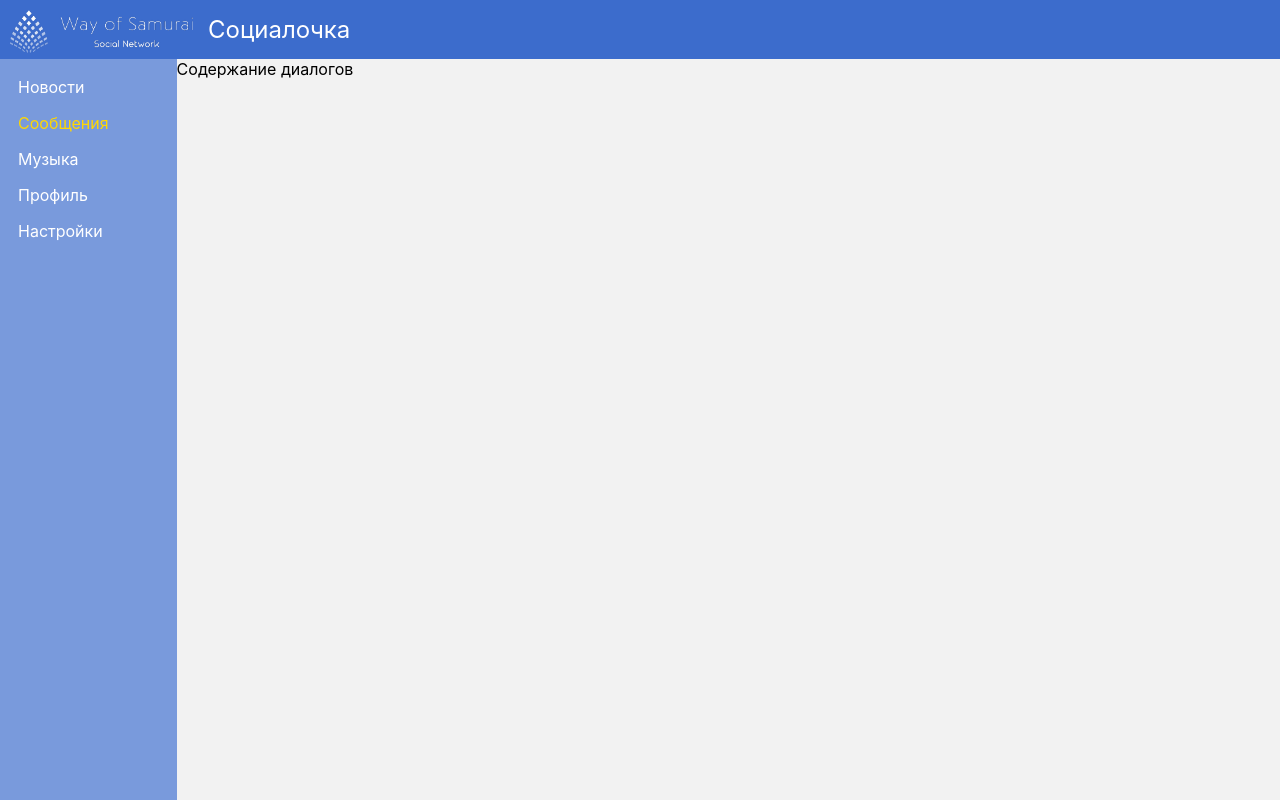
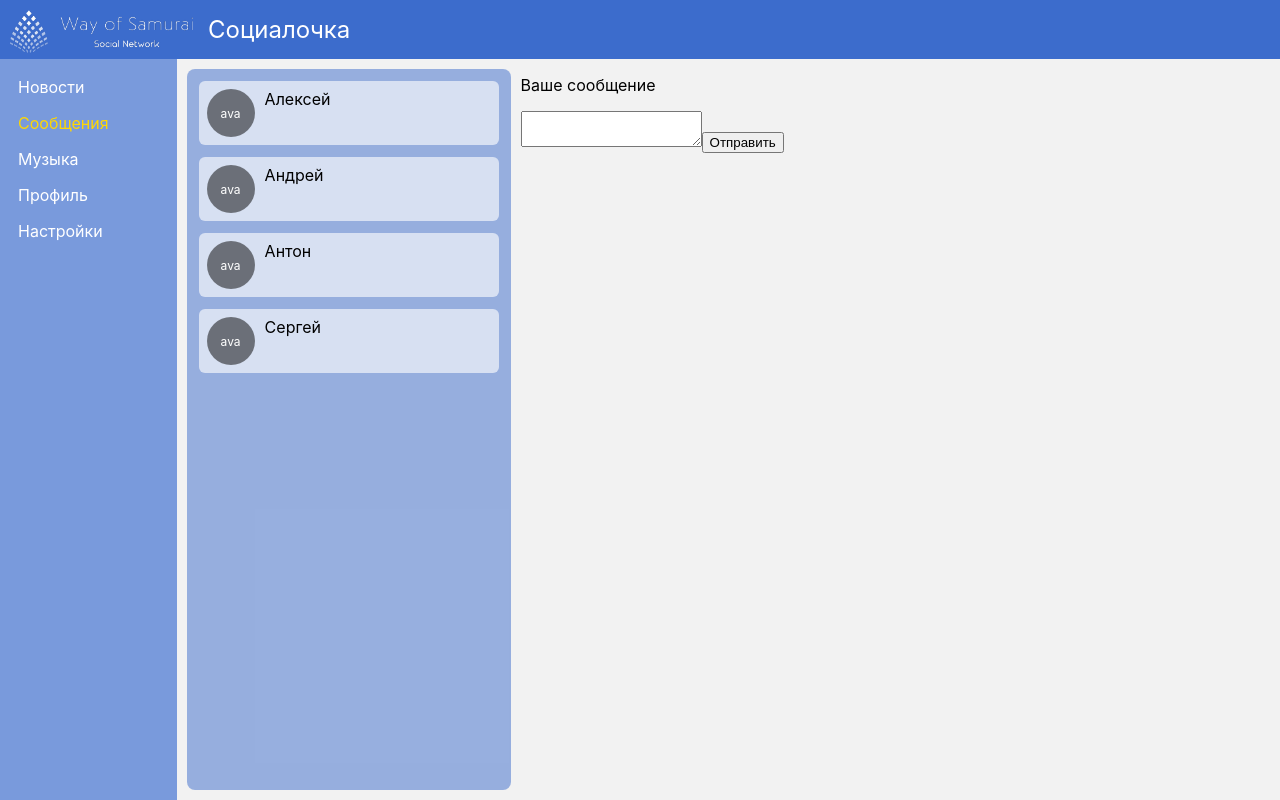
Before and after one commit to Treiol/way-of-samurai, a React (Create React App) app: page /dialogs in a window 1280 px wide. Built offline with nearby package versions, Linux system fonts and the light colour scheme.

Commit message:
added contact list

```diff
--- a/src/App.js
+++ b/src/App.js
@@ -16,7 +16,9 @@ const App = (props) => {
         <Route path="/profile" exact>
           <Profile data={props.state.profileData} onDispatch={props.onDispatch} />
         </Route>
-        <Route path="/dialogs" exact><Dialogs /></Route>
+        <Route path="/dialogs" exact>
+          <Dialogs data={props.state.dialogsData} onDispatch={props.onDispatch} />
+        </Route>
       </div>
     </div>
   );
--- /dev/null
+++ b/src/components/Content/Dialogs/Contact/Contact.jsx
@@ -0,0 +1,16 @@
+import style from './Contact.module.css';
+//import { loadDialogActionCreator } from '../../../redux/state';
+
+const Contact = (props) => {
+  const contactClassName = (props.selected)
+    ? `${style.contact} ${style.selected}`
+    : style.contact;
+  return (
+    <div className={contactClassName}>
+      <div className={style.userAvatar}><span>ava</span></div>
+      <div className={style.userName}>{props.name}</div>
+    </div>
+  );
+};
+
+export default Contact;
--- /dev/null
+++ b/src/components/Content/Dialogs/Contact/Contact.module.css
@@ -0,0 +1,40 @@
+.contact {
+  background:    #FFFFFF9E;
+  border-radius: 6px;
+  cursor:        pointer;
+  display:       inherit;
+  margin:        0 0 12px 0;
+  padding:       8px;
+}
+
+.contact.selected {
+  background: #FFFFFFE6;
+}
+
+.contact:last-child {
+  margin: 0;
+}
+
+.contact > .userAvatar {
+  background:    #00000080;
+  border-radius: 24px;
+  color:         #FFFFFF;
+  display:       inherit;
+  font-size:     12px;
+  height:        48px;
+  margin:        0 10px 0 0;
+  max-width:     48px;
+  min-width:     48px;
+  width:         48px;
+}
+
+.contact > .userAvatar > span {
+  height: fit-content;
+  margin: auto;
+}
+/*
+.contact > .userName {
+
+  overflow-y:    visible;
+
+}*/
--- a/src/components/Content/Dialogs/Dialogs.jsx
+++ b/src/components/Content/Dialogs/Dialogs.jsx
@@ -1,8 +1,24 @@
-//import style from './Dialogs.module.css';
+import style   from './Dialogs.module.css';
+import Contact from './Contact/Contact';
 
-const Dialogs = () => {
+const Dialogs = (props) => {
+  const contacts = props.data.contacts.map(
+    (contact) => (contact.id === props.data.currentContactId)
+      ? <Contact id={contact.id} name={contact.name} selected />
+      : <Contact id={contact.id} name={contact.name} />
+  );
   return (
-    <div className={`content`}>Содержание диалогов</div>
+    <div className={`content ${style.content} ${style.dialogs}`}>
+      <div className={style.contactList}>{contacts}</div>
+      <div className={`dialog`}>
+        <div className={`dialogMessages`}></div>
+        <div className={`messageForm`}>
+          <p>Ваше сообщение</p>
+          <textarea />
+          <input type="button" value="Отправить" />
+        </div>
+      </div>
+    </div>
   );
 };
 
--- /dev/null
+++ b/src/components/Content/Dialogs/Dialogs.module.css
@@ -0,0 +1,12 @@
+.content.dialogs > .contactList {
+  background:     #3C6CCC80;
+  border-radius:  8px;
+  display:        inherit;
+  flex-direction: column;
+  margin:         10px;
+  max-width:      300px;
+  min-width:      300px;
+  overflow-y:     auto;
+  padding:        12px;
+  width:          300px;
+}
--- a/src/redux/state.js
+++ b/src/redux/state.js
@@ -1,9 +1,23 @@
 const ACTION_ADD_POST             = 0;
-const ACTION_UPDATE_NEW_POST_TEXT = 1;
+const ACTION_LOAD_DIALOG          = 1;
+const ACTION_UPDATE_NEW_POST_TEXT = 2;
 
 const store = {
   _state: {
-    dialogsData: { },
+    dialogsData: {
+      contacts: [{
+        id: 1, name: 'Алексей'
+      }, {
+        id: 2, name: 'Андрей'
+      }, {
+        id: 3, name: 'Антон'
+      }, {
+        id: 4, name: 'Сергей'
+      }],
+      currentContactId: 0,
+      dialogs:          [],
+
+    },
     feedData:    { },
     profileData: {
       newPostText: '',
@@ -21,6 +35,10 @@ const store = {
         };
         this._state.profileData.posts.unshift(newPost);
         this._state.profileData.newPostText = '';
+        break;
+      case ACTION_LOAD_DIALOG:
+        // ...
+        this._state.dialogsData.currentContactId = action.contactId;
         break;
       case ACTION_UPDATE_NEW_POST_TEXT:
         this._state.profileData.newPostText = action.newPostText;
@@ -42,6 +60,10 @@ export const addPostActionCreator = () => ({
   type: ACTION_ADD_POST
 });
 
+export const loadDialogActionCreator = (contactId) => ({
+  type: ACTION_LOAD_DIALOG, contactId
+});
+
 export const updateNewPostTextActionCreator = (newPostText) => ({
   type: ACTION_UPDATE_NEW_POST_TEXT, newPostText
 });
```
